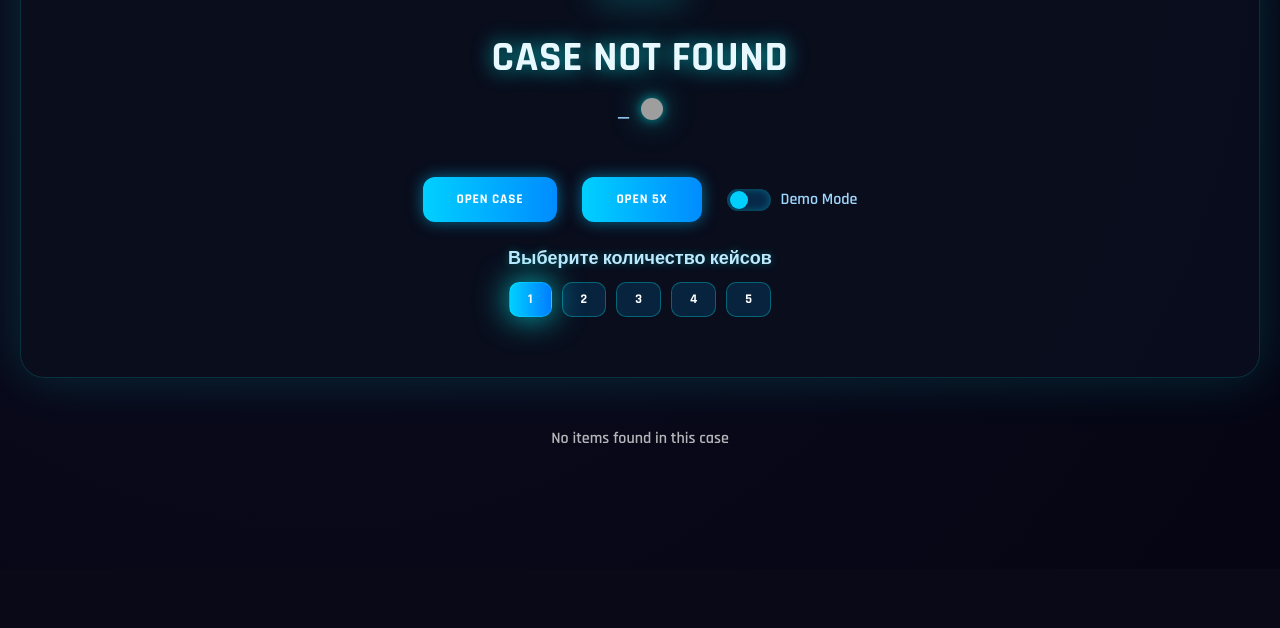
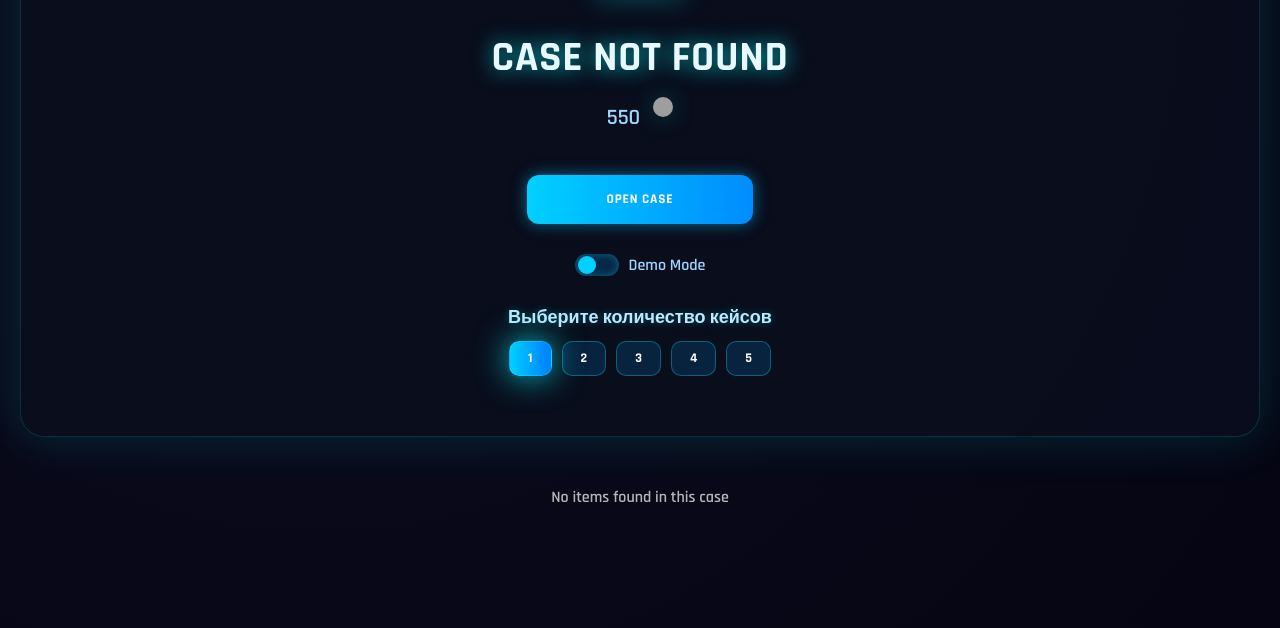
Before and after one commit to Quryr/upgraded-eureka, a Flask app: page /case.html in a window 1280 px wide. Shown: the part 242-870 px from the top of the page. Before the commit the page ends 685 px from the top, so only its background shows below. Run offline with Flask 3, Linux system fonts and the light colour scheme; grey boxes are pictures that could not be loaded.

Commit message:
Update case.html

```diff
--- a/templates/case.html
+++ b/templates/case.html
@@ -32,10 +32,10 @@
     }
 
     .case-header img {
-      width: 260px;
+      width: 320px; /* увеличено изображение кейса */
       border-radius: 12px;
       margin-bottom: 25px;
-      box-shadow: 0 0 35px rgba(0, 255, 255, 0.3);
+      box-shadow: 0 0 25px rgba(0, 255, 255, 0.25);
     }
 
     .case-title {
@@ -53,60 +53,50 @@
       display: flex;
       align-items: center;
       justify-content: center;
-      gap: 6px;
+      gap: 8px;
       margin-bottom: 35px;
     }
 
     .case-price img {
-      width: 22px;
-      height: 22px;
-      transform: translateY(3px);
-      filter: drop-shadow(0 0 6px rgba(0, 255, 255, 0.6));
+      width: 20px;
+      height: 20px;
+      transform: translateY(2px);
+      filter: none; /* убрано свечение */
     }
 
-    /* === КНОПКИ === */
-    .case-controls {
-      text-align: center;
-      margin-top: 20px;
-    }
-
-    .case-buttons {
-      display: flex;
-      align-items: center;
-      justify-content: center;
-      gap: 25px;
-      flex-wrap: wrap;
-    }
-
-    .case-btn {
+    /* --- Основная кнопка --- */
+    .case-btn-main {
       background: linear-gradient(90deg, #00d0ff, #008cff);
       border: none;
       color: #fff;
       font-weight: 700;
       letter-spacing: 0.8px;
-      padding: 14px 34px;
+      padding: 16px 80px;
       border-radius: 12px;
       text-transform: uppercase;
       cursor: pointer;
       font-family: 'Rajdhani', sans-serif;
       transition: all 0.25s ease;
       box-shadow: 0 0 15px rgba(0, 200, 255, 0.5);
+      margin-bottom: 30px;
     }
 
-    .case-btn:hover {
-      box-shadow: 0 0 30px rgba(0, 255, 255, 0.7);
-      transform: scale(1.04);
+    .case-btn-main:hover {
+      box-shadow: 0 0 35px rgba(0, 255, 255, 0.8);
+      transform: scale(1.05);
     }
 
-    /* === DEMO MODE === */
+    /* --- Демо режим --- */
     .demo-toggle {
       display: flex;
       align-items: center;
+      justify-content: center;
       gap: 10px;
       cursor: pointer;
       font-size: 16px;
       color: #9fd8ff;
       font-weight: 600;
+      margin-bottom: 30px;
     }
 
     .demo-toggle input {
@@ -140,9 +130,9 @@
       background: #00ffba;
     }
 
-    /* === КНОПКИ КОЛИЧЕСТВА === */
+    /* --- Кнопки количества --- */
     .case-multi {
-      margin-top: 25px;
+      margin-top: 10px;
     }
 
     .multi-text {
@@ -189,7 +179,7 @@
       100% { box-shadow: 0 0 15px rgba(0, 255, 255, 0.3); }
     }
 
-    /* === СЕТКА ПРЕДМЕТОВ === */
+    /* --- Сетка предметов --- */
     .items-grid {
       display: grid;
       grid-template-columns: repeat(auto-fill, minmax(180px, 1fr));
@@ -273,20 +263,20 @@
       <img id="case-image" src="" alt="Case Image" />
       <div class="case-title" id="case-title">CASE NAME</div>
       <div class="case-price" id="case-price">
-        <span>—</span> <img src="/static/assets/icons/star.png" alt="⭐" />
+        <span>550</span> <img src="/static/assets/icons/star.png" alt="⭐" />
       </div>
 
-      <div class="case-controls">
-        <div class="case-buttons">
-          <button class="case-btn open-one">Open Case</button>
-          <button class="case-btn open-five">Open 5x</button>
+      <!-- Основная кнопка -->
+      <button class="case-btn-main">OPEN CASE</button>
+
+      <!-- Демо режим -->
       <label class="demo-toggle">
         <input type="checkbox" id="demo-toggle" />
         <span class="slider"></span>
         Demo Mode
       </label>
-        </div>
 
+      <!-- Количество кейсов -->
       <div class="case-multi">
         <p class="multi-text">Выберите количество кейсов</p>
         <div class="multi-buttons">
@@ -295,7 +285,6 @@
           <button class="multi-btn" data-count="3">3</button>
           <button class="multi-btn" data-count="4">4</button>
           <button class="multi-btn" data-count="5">5</button>
-          </div>
         </div>
       </div>
     </div>
```
Lines whose indentation alone changed are shown as unchanged.
